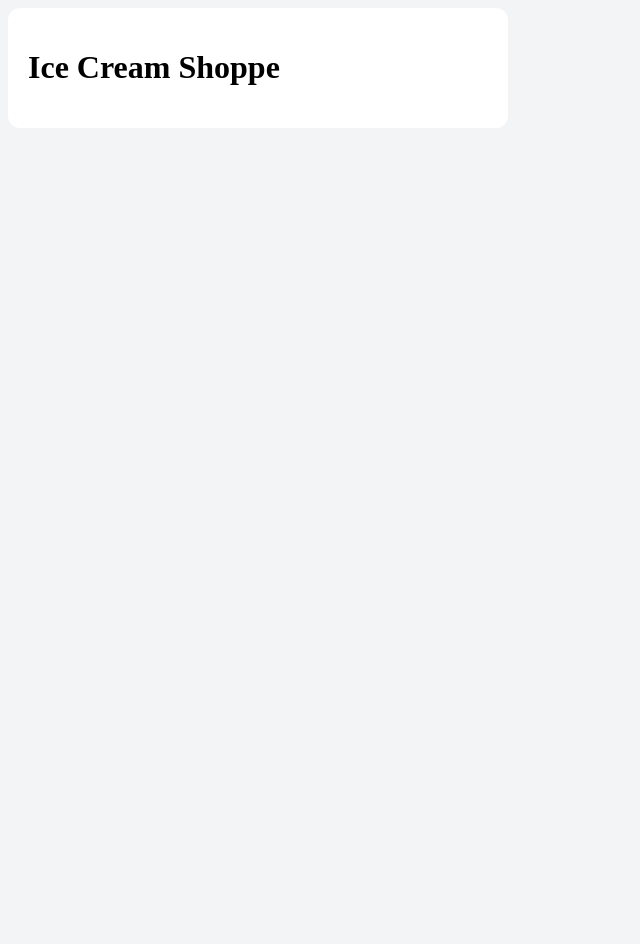
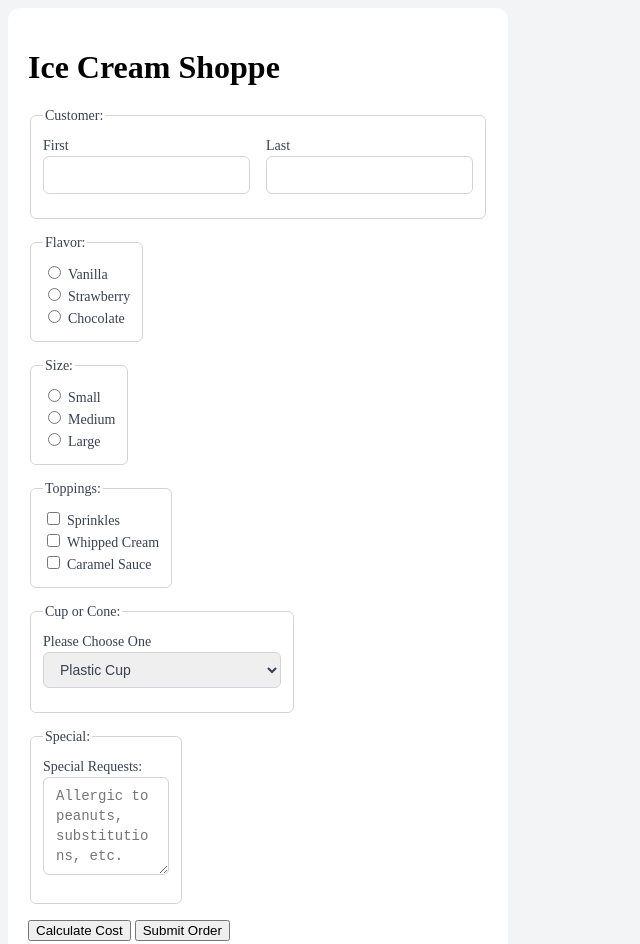
Before and after one commit to DJAwaits/3.4-Input-Types, a plain HTML site: page index.html in a window 1280 px wide. Shown: the whole page, without its empty margins (0-640 px from the left). Before the commit the page ends 800 px from the top, so only its background shows below. Drawn offline with Linux system fonts and the light colour scheme.

Commit message:
initial commit

```diff
--- a/index.html
+++ b/index.html
@@ -9,6 +9,85 @@
 <div class="container">
     <div class="content">
         <h1>Ice Cream Shoppe</h1>
+        <form>
+            <fieldset>
+                <legend>Customer:</legend>
+            <div class="row">
+                <div>
+                    <label for="firstname">First</label>
+                    <input id="firstname" name="first_name" type="text">
+                </div>
+                <div>
+                    <label for="lastname">Last</label>
+                    <input id="lastname" name="last_name" type="text">
+                </div>
+            </div>
+            </fieldset>
+            <div class="row">
+                <fieldset>
+                    <legend>Flavor:</legend>
+                    <div>
+                        <input type="radio" id="vanilla" name="icecream">
+                        <label for="vanilla">Vanilla</label>
+                    </div>
+                    <div>
+                        <input type="radio" id="strawberry" name="icecream">
+                        <label for="strawberry">Strawberry</label>
+                    </div>
+                    <div>
+                        <input type="radio" id="chocolate" name="icecream">
+                        <label for="chocolate">Chocolate</label>
+                    </div>
+                </fieldset>
+            </div>
+                <fieldset>
+                    <legend>Size:</legend>
+                    <div>
+                        <input type="radio" id="small" name="size">
+                        <label for="small">Small</label>
+                    </div>
+                    <div>
+                        <input type="radio" id="medium" name="size">
+                        <label for="medium">Medium</label>
+                    </div>
+                    <div>
+                        <input type="radio" id="large" name="size">
+                        <label for="large">Large</label>
+                    </div>
+                </fieldset>
+                <fieldset>
+                    <legend>Toppings:</legend>
+                    <div>
+                        <input type="checkbox" id="sprinkles" name="sprinkles" value="sprinkles">
+                        <label for="sprinkles">Sprinkles</label>
+                    </div>
+                    <div>
+                        <input type="checkbox" id="whippedCream" name="whippedCream" value="whippedCream">
+                        <label for="whippedCream">Whipped Cream</label>
+                    </div>
+                    <div>
+                        <input type="checkbox" id="caramel" name="caramel" value="caramel">
+                        <label for="caramel">Caramel Sauce</label>
+                    </div>
+                </fieldset>
+                <fieldset>
+                    <legend>Cup or Cone:</legend>
+                    <label for="container">Please Choose One</label>
+                    <select name="container" id="container">
+                        <option value="cup">Plastic Cup</option>
+                        <option value="sugar">Sugar Cone</option>
+                        <option value="waffle">Waffle Cone</option>
+                        <option value="dippedWaffle">Chocolate Dipped Waffle Cone</option>
+                    </select>
+                </fieldset>
+                <fieldset>
+                    <legend>Special:</legend>
+                    <label for="SpecialRequests">Special Requests:</label>
+                    <textarea id="SpecialRequests" name="SpecialRequests" rows="4" cols="10" placeholder="Allergic to peanuts, substitutions, etc."></textarea>
+                </fieldset>
+                <button type="button" onclick="alert('Free today for our Grand Opening!')">Calculate Cost</button>
+                <button type="submit">Submit Order</button>
+        </form>
     </div>
 </div>
 </body>
```
